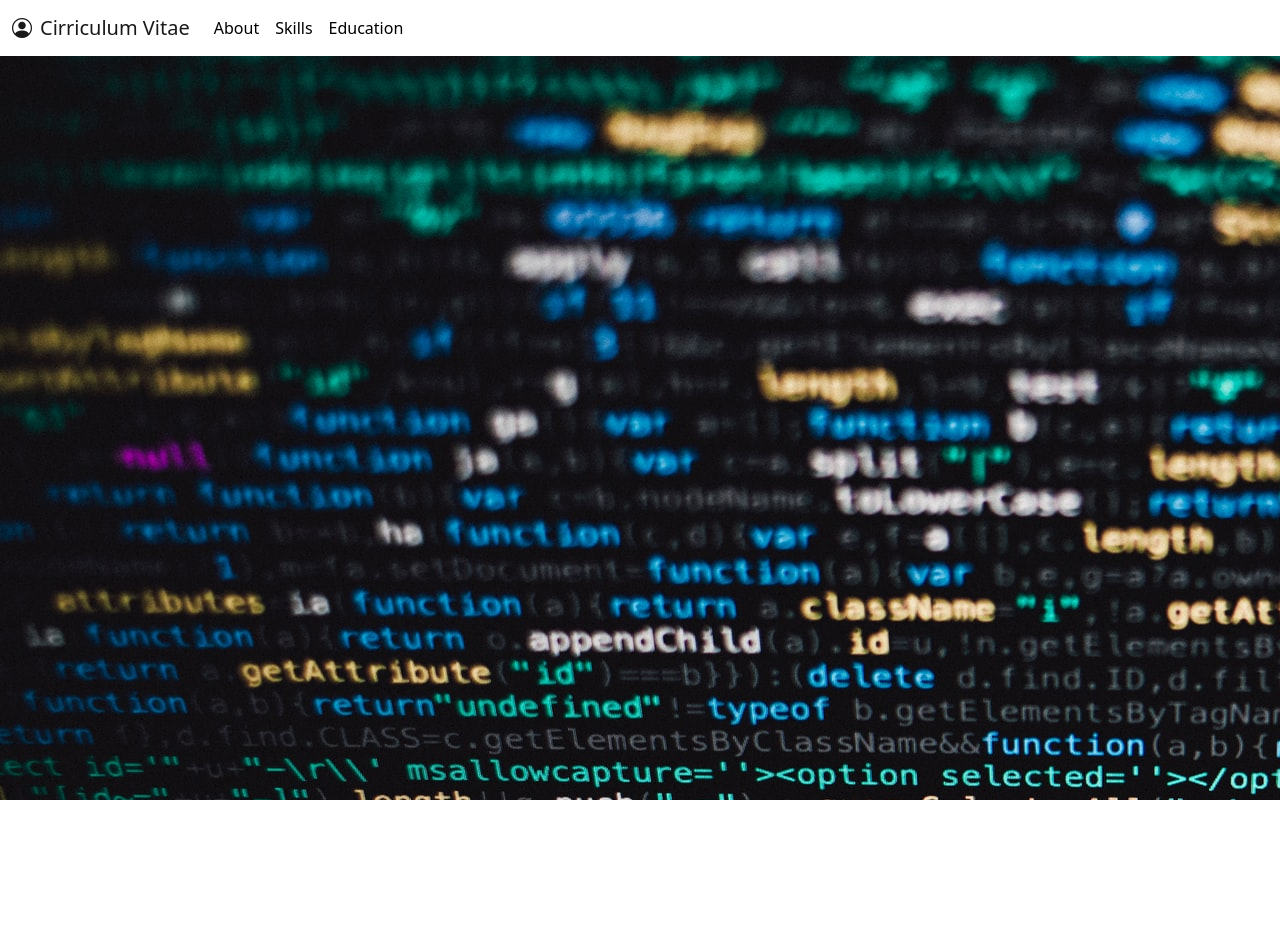
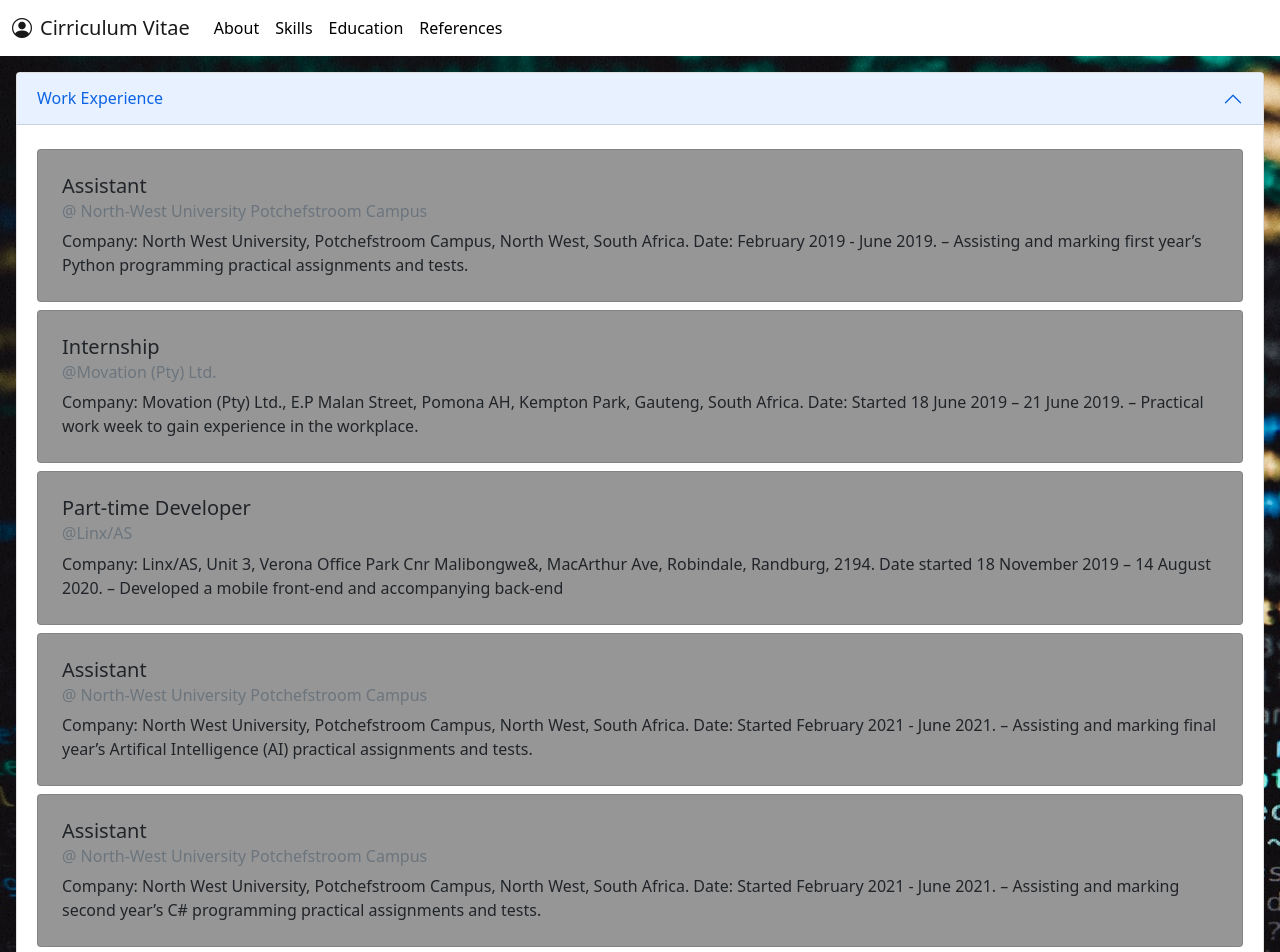
Before and after one commit to henro47/curriculum-vitae, an Angular app: page /references in a window 1280 px wide. Before the commit this address led to /. Shown: the top 952 px of the page. Before the commit the page ends 800 px from the top, so only its background shows below. Built offline with nearby package versions, Linux system fonts and the light colour scheme.

Commit message:
References content added

```diff
--- a/src/app/Components/references/references.component.html
+++ b/src/app/Components/references/references.component.html
@@ -1 +1,97 @@
-<p>references works!</p>
+<div class="accordion" id="accordionExample">
+    <div class="accordion-item">
+      <h2 class="accordion-header" id="headingOne">
+        <button class="accordion-button" type="button" data-bs-toggle="collapse" data-bs-target="#collapseOne" aria-expanded="true" aria-controls="collapseOne">
+          {{workTitle}}
+        </button>
+      </h2>
+      <div id="collapseOne" class="accordion-collapse collapse show" aria-labelledby="headingOne" data-bs-parent="#accordionExample">
+        <div class="accordion-body">
+            <div class="card">
+                <div class="card-body">
+                  <h5 class="card-title">{{nwuCardTitle}}</h5>
+                  <h6 class="card-subtitle mb-2 text-muted">{{nwuCardSub}}</h6>
+                  <p class="card-text">{{nwuCardBodyPy}}</p>
+                </div>
+            </div>
+
+            <div class="card">
+                <div class="card-body">
+                  <h5 class="card-title">{{movCardTitle}}</h5>
+                  <h6 class="card-subtitle mb-2 text-muted">{{movCardSub}}</h6>
+                  <p class="card-text">{{movCardBody}}</p>
+                </div>
+            </div>
+
+            <div class="card">
+                <div class="card-body">
+                  <h5 class="card-title">{{linxCardTitle}}</h5>
+                  <h6 class="card-subtitle mb-2 text-muted">{{linxCardSub}}</h6>
+                  <p class="card-text">{{linxCardBody}}</p>
+                </div>
+            </div>
+
+            <div class="card">
+                <div class="card-body">
+                  <h5 class="card-title">{{nwuCardTitle}}</h5>
+                  <h6 class="card-subtitle mb-2 text-muted">{{nwuCardSub}}</h6>
+                  <p class="card-text">{{nwuCardBodyAI}}</p>
+                </div>
+            </div>
+
+            <div class="card">
+                <div class="card-body">
+                  <h5 class="card-title">{{nwuCardTitle}}</h5>
+                  <h6 class="card-subtitle mb-2 text-muted">{{nwuCardSub}}</h6>
+                  <p class="card-text">{{nwuCardBodyCSharp}}</p>
+                </div>
+            </div>
+
+
+        </div>
+      </div>
+    </div>
+    <div class="accordion-item">
+      <h2 class="accordion-header" id="headingTwo">
+        <button class="accordion-button collapsed" type="button" data-bs-toggle="collapse" data-bs-target="#collapseTwo" aria-expanded="false" aria-controls="collapseTwo">
+          {{refTitle}}
+        </button>
+      </h2>
+      <div id="collapseTwo" class="accordion-collapse collapse" aria-labelledby="headingTwo" data-bs-parent="#accordionExample">
+        <div class="accordion-body">
+            <div class="accordion-body">
+                <div class="card">
+                    <div class="card-body">
+                      <h5 class="card-title">{{refCardsTitle}}</h5>
+                      <h6 class="card-subtitle mb-2 text-muted">{{refCardDirk}}</h6>
+                      <p class="card-text">{{refCardDirkBody}}</p>
+                    </div>
+                </div>
+
+                <div class="card">
+                    <div class="card-body">
+                      <h5 class="card-title">{{refCardsTitle}}</h5>
+                      <h6 class="card-subtitle mb-2 text-muted">{{refCardKen}}</h6>
+                      <p class="card-text">{{refCardKenBody}}</p>
+                    </div>
+                </div>
+
+                <div class="card">
+                    <div class="card-body">
+                      <h5 class="card-title">{{refCardsTitle}}</h5>
+                      <h6 class="card-subtitle mb-2 text-muted">{{refCardWer}}</h6>
+                      <p class="card-text">{{refCardWerBody}}</p>
+                    </div>
+                </div>
+
+                <div class="card">
+                    <div class="card-body">
+                      <h5 class="card-title">{{refCardsTitle}}</h5>
+                      <h6 class="card-subtitle mb-2 text-muted">{{refCardZan}}</h6>
+                      <p class="card-text">{{refCardZanBody}}</p>
+                    </div>
+                </div>
+        </div>
+      </div>
+    </div>
+  </div>
--- a/src/app/Components/references/references.component.scss
+++ b/src/app/Components/references/references.component.scss
@@ -0,0 +1,9 @@
+.accordion
+{
+    margin: 1rem;
+}
+
+.card
+{
+    background-color: #969696;
+}
--- a/src/app/Components/references/references.component.ts
+++ b/src/app/Components/references/references.component.ts
@@ -9,6 +9,52 @@
 
   constructor() { }
 
+  //work-accordion
+  workTitle = "Work Experience" ;
+
+  nwuCardTitle = "Assistant" ;
+  nwuCardSub = "@ North-West University Potchefstroom Campus" ;
+  nwuCardBodyPy = "Company: North West University, Potchefstroom Campus, " +
+  "North West, South Africa. Date: February 2019 - June 2019. – Assisting and " +
+  "marking first year’s Python programming practical assignments and tests." ;
+
+  nwuCardBodyCSharp = "Company: North West University, Potchefstroom Campus, " +
+  "North West, South Africa. Date: Started February 2021 - June 2021. – Assisting and " +
+  "marking second year’s C# programming practical assignments and tests." ;
+
+  nwuCardBodyAI = "Company: North West University, Potchefstroom Campus, " +
+  "North West, South Africa. Date: Started February 2021 - June 2021. – Assisting and " +
+  "marking final year’s Artifical Intelligence (AI) practical assignments and tests."
+
+  movCardTitle = "Internship" ;
+  movCardSub = "@Movation (Pty) Ltd." ;
+  movCardBody = "Company: Movation (Pty) Ltd., E.P Malan Street, Pomona AH, " +
+  "Kempton Park, Gauteng, South Africa. Date: Started 18 June 2019 – 21 June 2019." +
+  " – Practical work week to gain experience in the workplace." ;
+
+  linxCardTitle = "Part-time Developer" ;
+  linxCardSub = "@Linx/AS" ;
+  linxCardBody = "Company: Linx/AS, Unit 3, Verona Office Park Cnr Malibongwe" +
+  "&, MacArthur Ave, Robindale, Randburg, 2194. Date started 18 November 2019 – 14 August 2020. " +
+  " – Developed a mobile front-end and accompanying back-end" ;
+
+  //References-Accordion
+  refTitle = "References" ;
+
+  refCardsTitle = "Employer" ;
+
+  refCardDirk = "Dr. Dirk Snyman" ;
+  refCardDirkBody = "Dr. Dirk Snyman; North West University; Potchefstroom. 082 367 3778" ;
+
+  refCardKen = "Mr. Kenneth Jackson" ;
+  refCardKenBody = "Mr. Kenneth Jackson; Movation (Pty) Ltd.; Kempton Park. ken.jackson@movation.co.za" ;
+
+  refCardWer = "Mr. Werner Simpson" ;
+  refCardWerBody = "Mr. Werner Simpson; Linx/AS Randburg; 083 495 3955";
+
+  refCardZan = "Mr. Zander Boonzaaeir" ;
+  refCardZanBody = "Mr. Zander Boonzaaeir; North West University; Potchefstroom. 076 627 9479" ;
+
   ngOnInit(): void {
   }
 
--- a/src/app/app-routing.module.ts
+++ b/src/app/app-routing.module.ts
@@ -2,12 +2,14 @@
 import { RouterModule, Routes } from '@angular/router';
 import { AboutComponent } from './Components/about/about.component';
 import { EducationComponent } from './Components/education/education.component';
+import { ReferencesComponent } from './Components/references/references.component';
 import { SkillsComponent } from './Components/skills/skills.component';
 
 const routes: Routes = [
   {path:'',component: AboutComponent},
   {path:'education',component:EducationComponent},
-  {path:'skills',component:SkillsComponent}
+  {path:'skills',component:SkillsComponent},
+  {path:'references',component:ReferencesComponent}
 ];
 
 @NgModule({
--- a/src/app/app.component.html
+++ b/src/app/app.component.html
@@ -15,6 +15,9 @@
         <li class="nav-item">
           <a class="nav-link" routerLink="education">Education</a>
         </li>
+        <li class="nav-item">
+          <a class="nav-link" routerLink="references">References</a>
+        </li>
       </ul>
     </div>
   </div>
```
